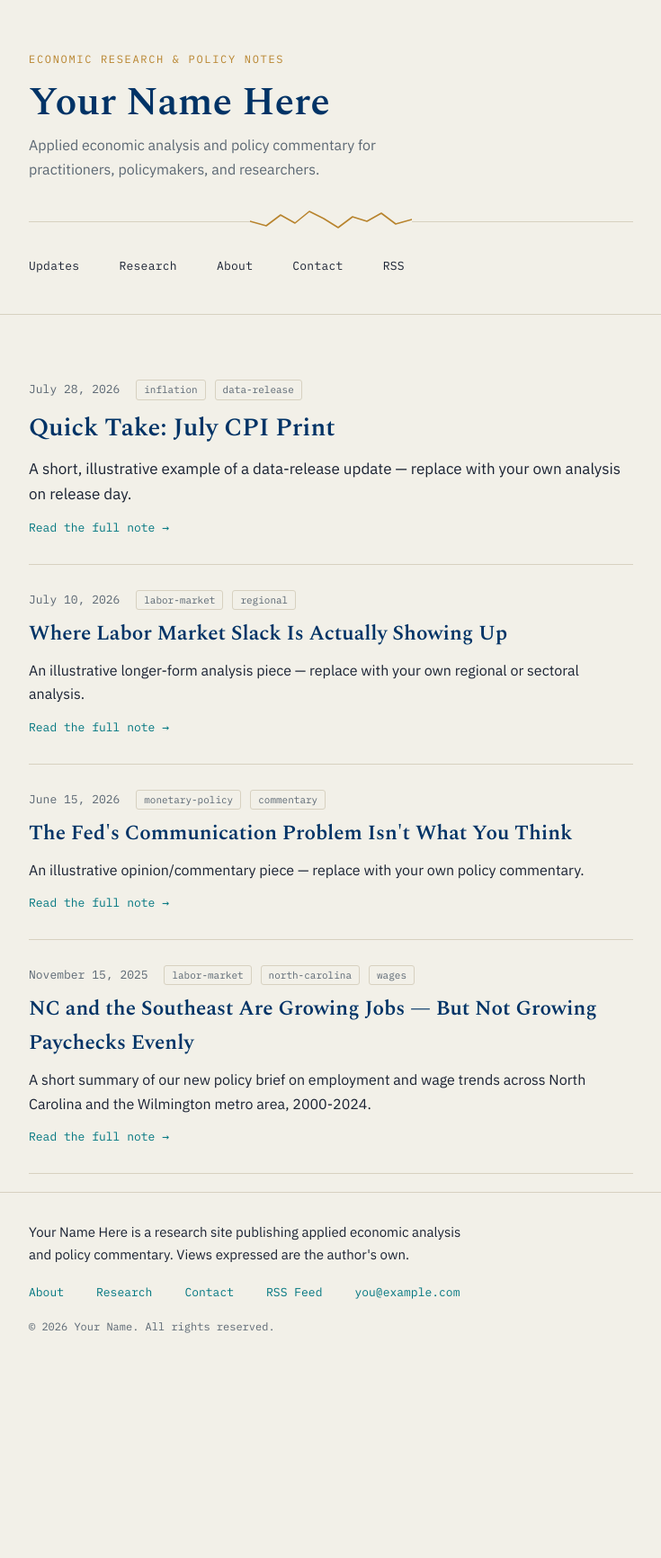
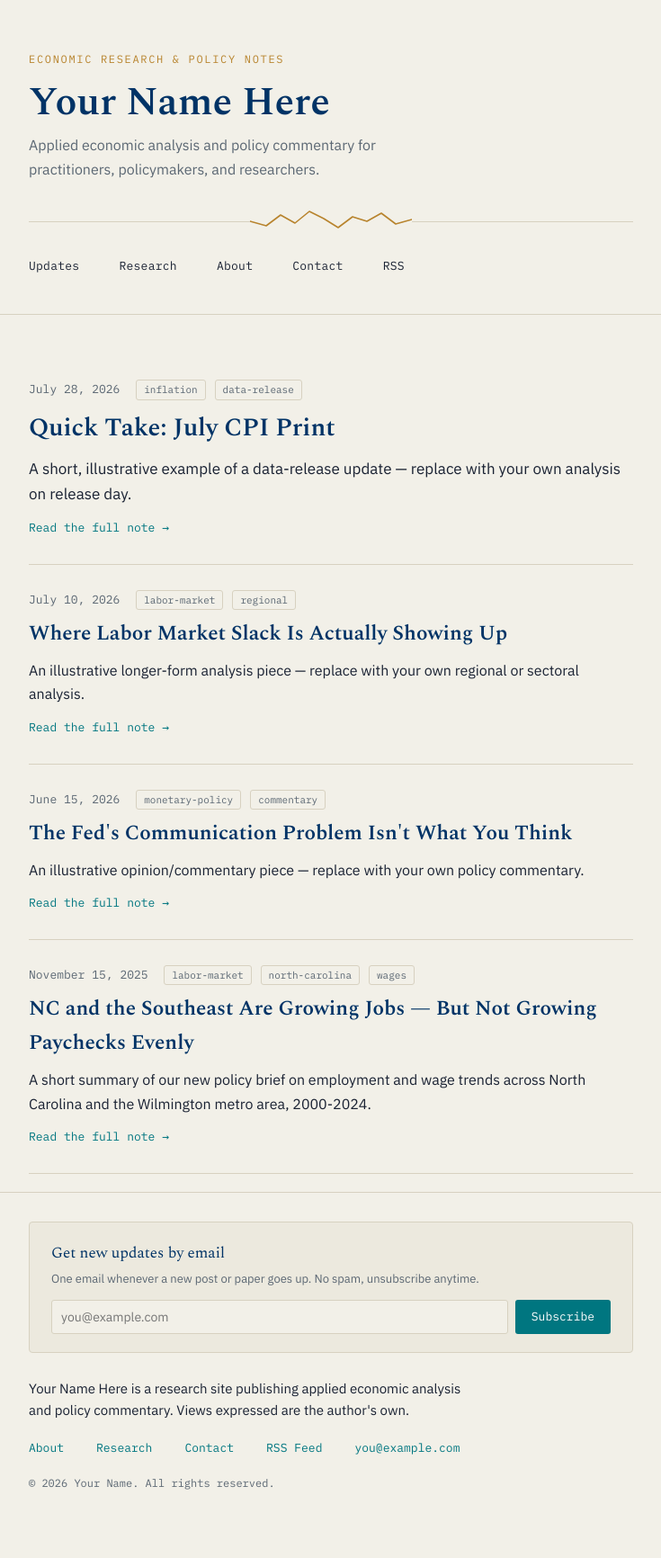
Before and after one commit to mouhcine1981/econ-notes.github.io, a Jekyll site: the page built from index.html, in a window 1280 px wide. Shown: the whole page at 90% size, without its empty margins (272-1007 px from the left). Built offline with Jekyll 4.4.1, drawn with Linux system fonts in a browser that asks for light colours; before the commit the page ends 1558 px from its top, so only the background shows below that.

Commit message:
Update footer.html

```diff
--- a/_includes/footer.html
+++ b/_includes/footer.html
@@ -1,5 +1,16 @@
 <footer class="site-footer">
   <div class="wrap">
+    <div class="subscribe-box">
+      <form action="https://buttondown.com/api/emails/embed-subscribe/YOUR-BUTTONDOWN-USERNAME" method="post" target="popupwindow" onsubmit="window.open('https://buttondown.com/YOUR-BUTTONDOWN-USERNAME', 'popupwindow')">
+        <label for="bd-email" class="subscribe-label">Get new updates by email</label>
+        <span class="subscribe-sublabel">One email whenever a new post or paper goes up. No spam, unsubscribe anytime.</span>
+        <div class="subscribe-row">
+          <input type="email" name="email" id="bd-email" placeholder="you@example.com" required>
+          <input type="submit" value="Subscribe">
+        </div>
+      </form>
+    </div>
+
     <p class="bio">
       {{ site.title }} is a research site publishing applied economic
       analysis and policy commentary. Views expressed are the author's own.
```
